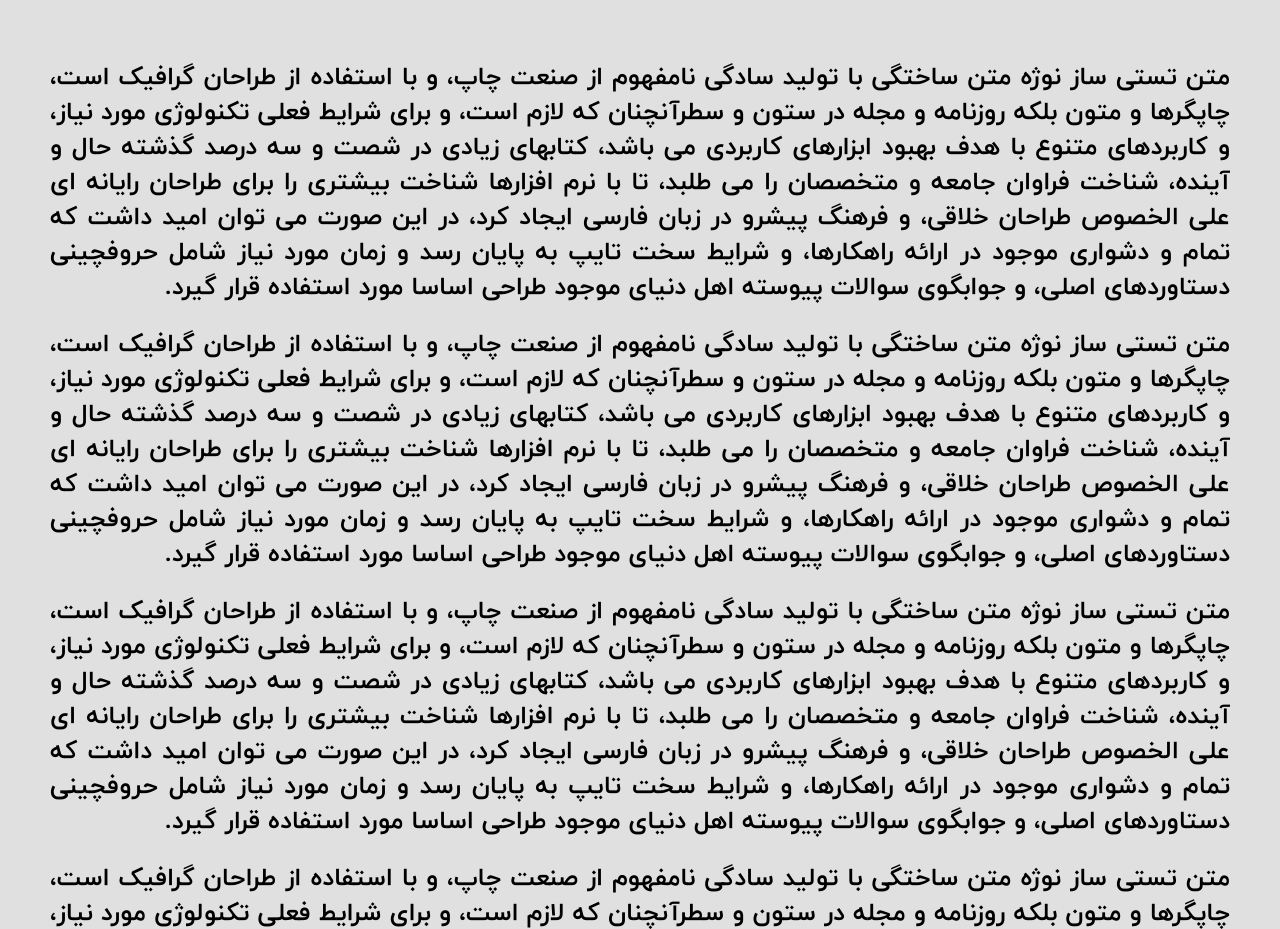
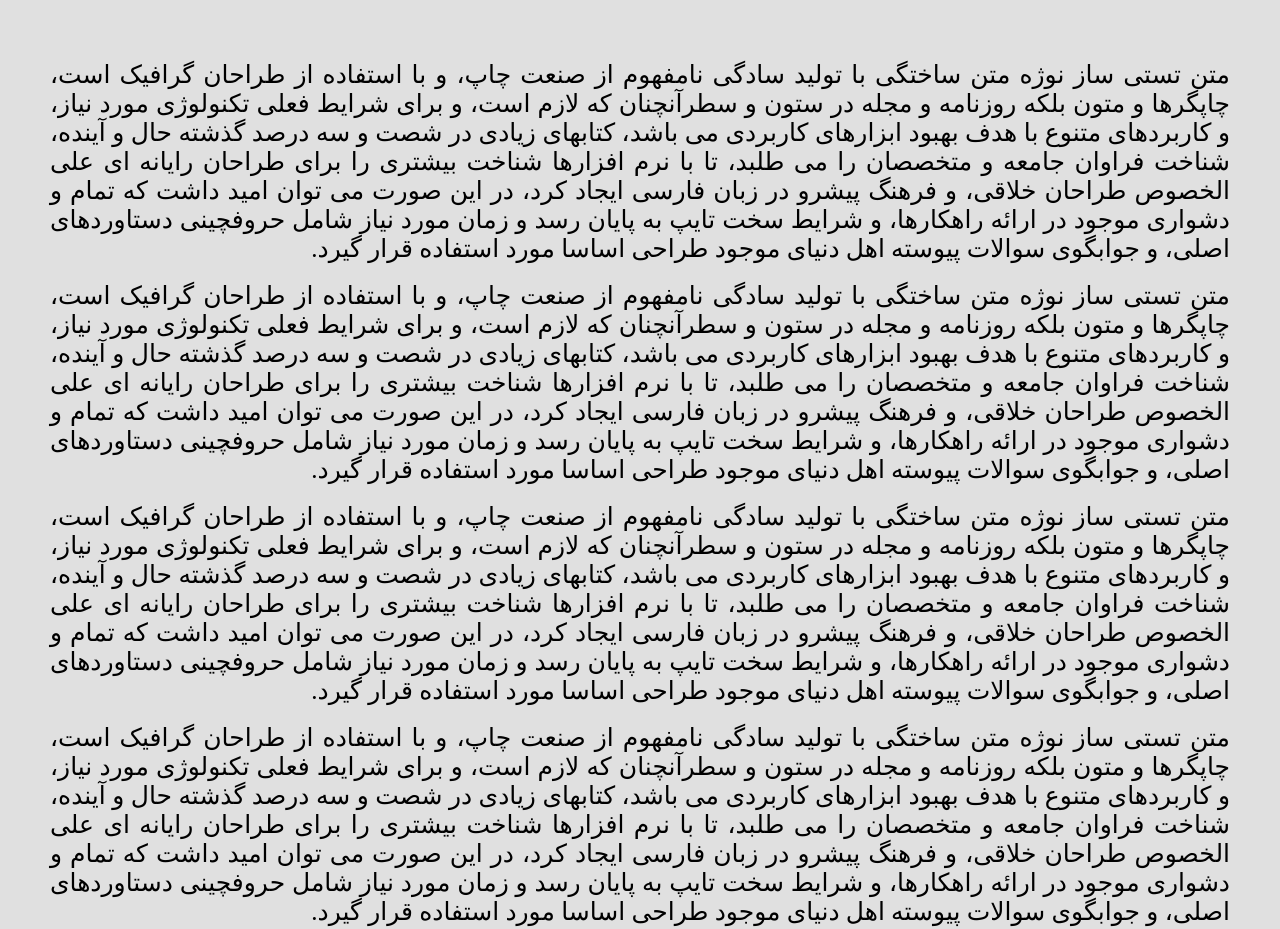
Before and after one commit to Yasharmohamadi/scroll-line, a plain HTML site: page index.html in a window 1280 px wide. Shown: the top 929 px of the page. Drawn offline with Linux system fonts and the light colour scheme.

Commit message:
delete fonts

```diff
--- a/css/style.css
+++ b/css/style.css
@@ -4,14 +4,14 @@
     box-sizing: border-box;
 }
 /* font linking */
-@font-face {
+/* @font-face {
     font-family: 'IranYekanBold';
     src: url(../font/iranyekanbold.ttf);
-}
+} */
 
 body {
     background: #E0E0E0;
-    font-family: 'IranYekanBold';
+    /* font-family: 'IranYekanBold'; */
     padding: 50px;
 }
 
```
Also changed, not shown: font/iranyekanbold.ttf (deleted), font/iranyekanlight.ttf (deleted).
